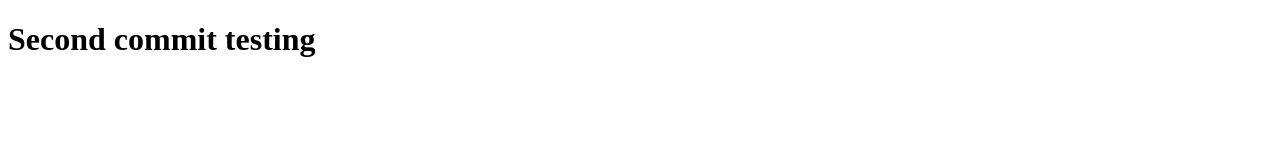
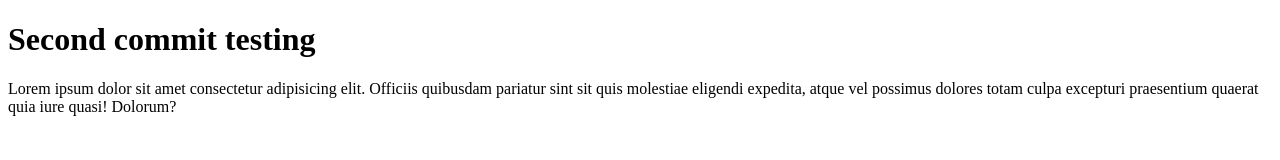
Before and after one commit to Abbeez/courses, a plain HTML site: page index.html in a window 1280 px wide. Drawn offline with Linux system fonts and the light colour scheme.

```diff
--- a/index.html
+++ b/index.html
@@ -7,5 +7,6 @@
 </head>
 <body>
     <h1> Second commit testing</h1>
+    <p>Lorem ipsum dolor sit amet consectetur adipisicing elit. Officiis quibusdam pariatur sint sit quis molestiae eligendi expedita, atque vel possimus dolores totam culpa excepturi praesentium quaerat quia iure quasi! Dolorum?</p>
 </body>
 </html>
```
